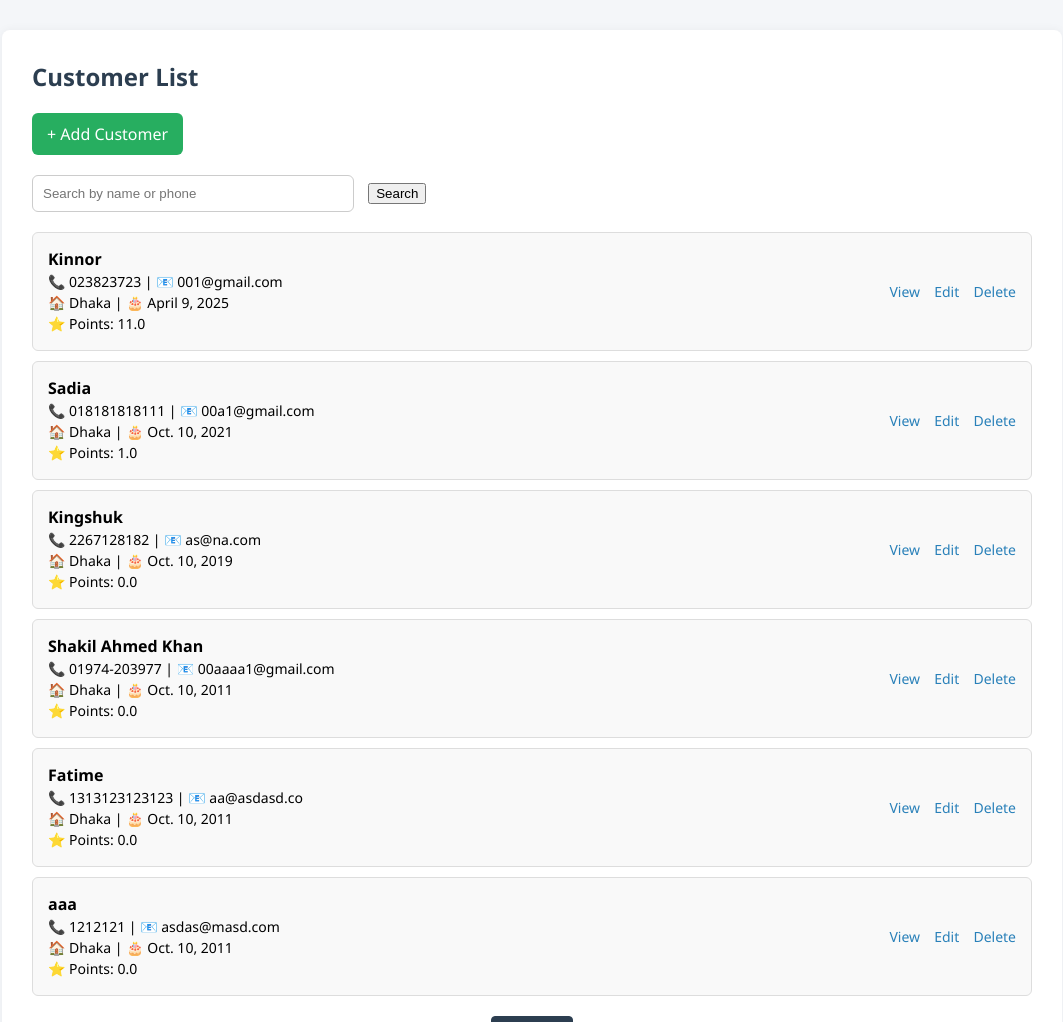
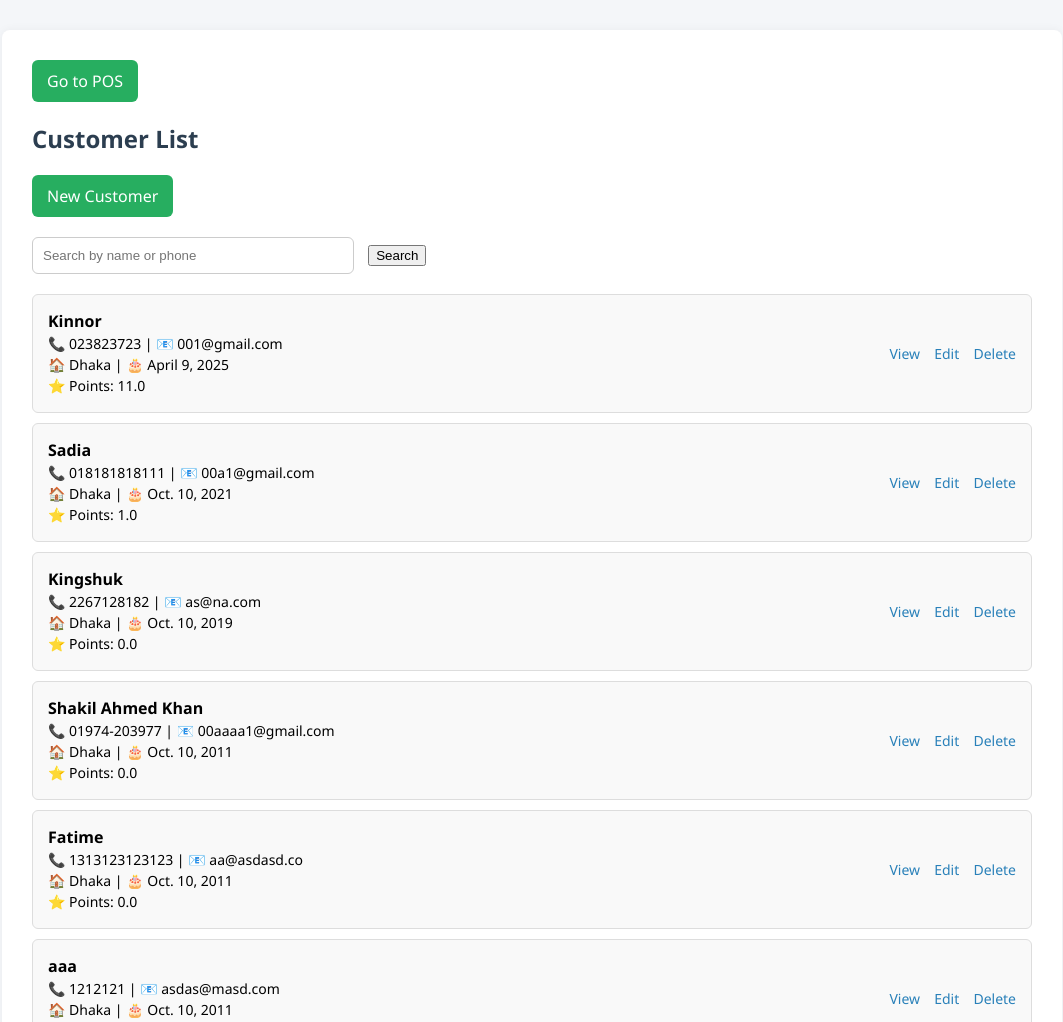
Before and after one commit to ShakilAhmedKhan/crudsec, a Django app: page / in a window 1280 px wide. Shown: the top 1022 px of the page, without its empty margins (108-1171 px from the left). Run offline with Django 5.2, Linux system fonts and the light colour scheme; data comes from the database, SQL or seed files in the repository.

Commit message:
Go to pos button

```diff
--- a/basepos/customer/templates/customer/customer_list.html
+++ b/basepos/customer/templates/customer/customer_list.html
@@ -116,9 +116,11 @@
 </head>
 <body>
 <div class="container">
+
+    <a href="{% url 'sell-medicine' %}" class="btn">Go to POS</a>
     <h2>Customer List</h2>
 
-    <a href="{% url 'customer-add' %}" class="btn">+ Add Customer</a>
+    <a href="{% url 'customer-add' %}" class="btn">New Customer</a>
 
     <!-- Search Form -->
     <form method="get">
```
